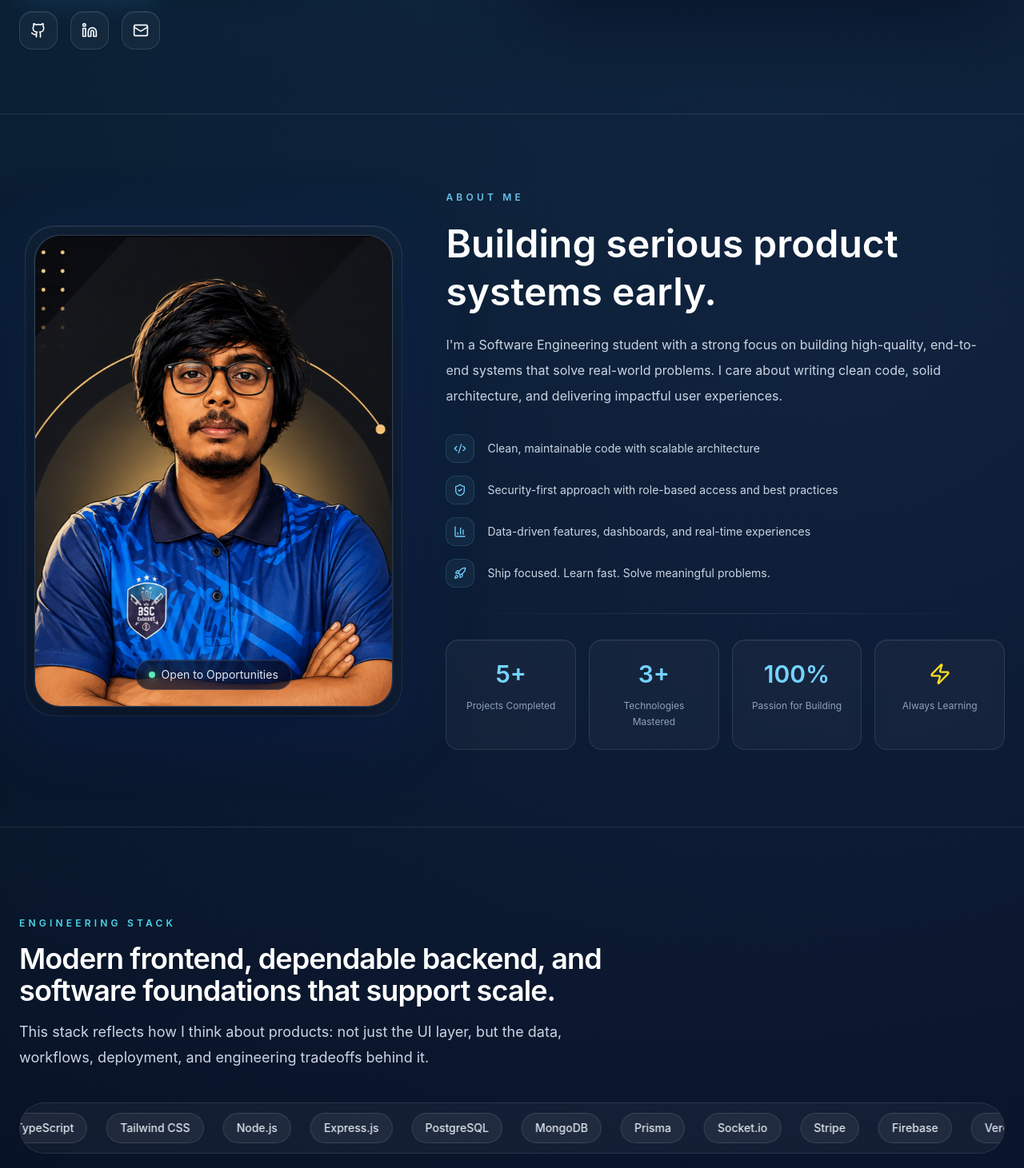
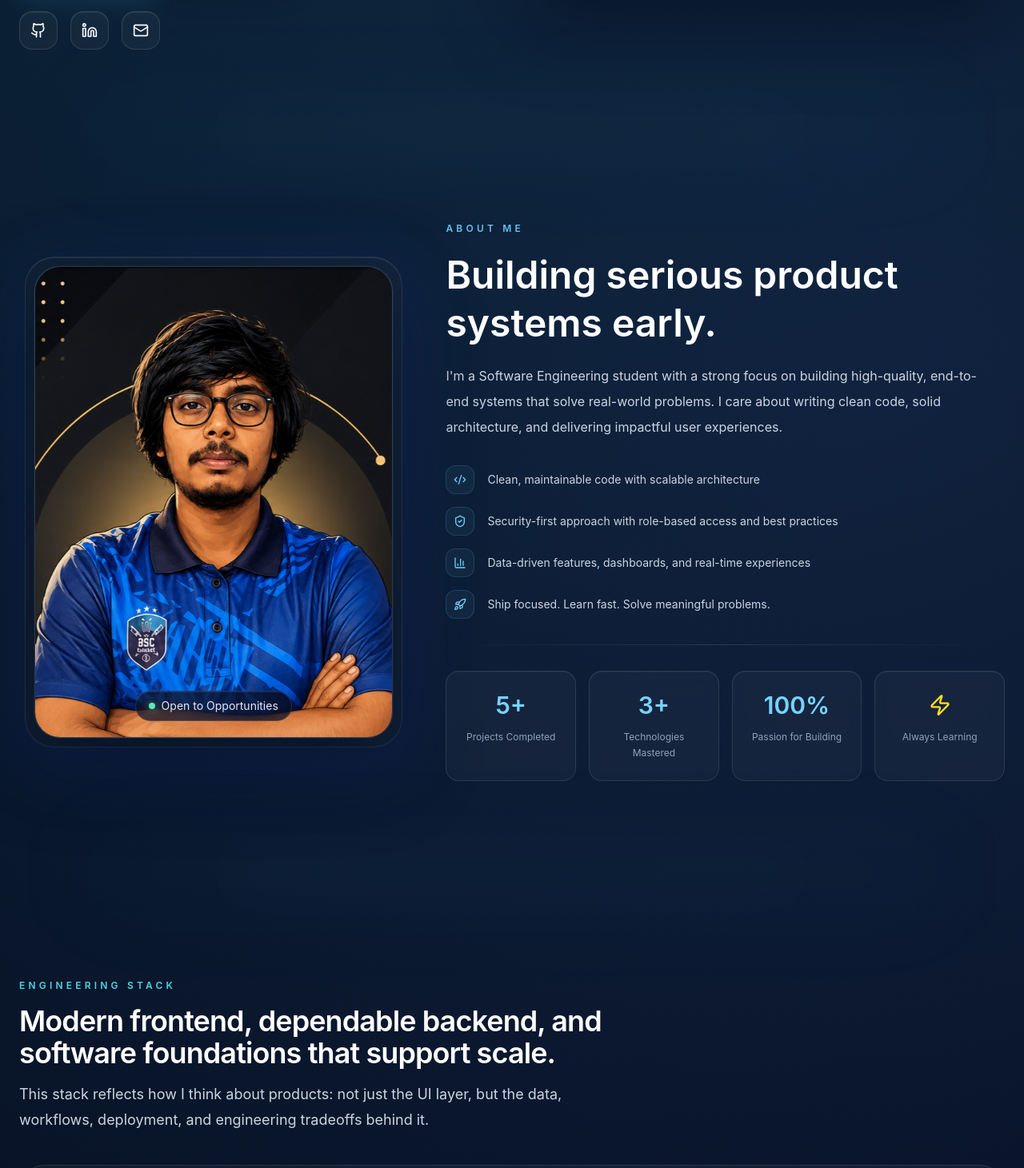
Before and after one commit to SamiunAuntor/Samiun-Alim-Auntor-Portfolio-Site, a Next.js app in the folder frontend/: page / in a window 1280 px wide. Shown: the part 842-2303 px from the top of the page at 80% size. Built offline with nearby package versions, Linux system fonts and the light colour scheme.

Commit message:
feat: changed bg styles and secction dividers

```diff
--- a/frontend/src/app/globals.css
+++ b/frontend/src/app/globals.css
@@ -39,11 +39,11 @@ body::before {
   position: fixed;
   inset: 0;
   background-image:
-    linear-gradient(rgba(148, 163, 184, 0.07) 1px, transparent 1px),
-    linear-gradient(90deg, rgba(148, 163, 184, 0.07) 1px, transparent 1px);
+    linear-gradient(rgba(148, 163, 184, 0.13) 1px, transparent 1px),
+    linear-gradient(90deg, rgba(148, 163, 184, 0.13) 1px, transparent 1px);
   background-size: 44px 44px;
   mask-image: radial-gradient(circle at center, black 35%, transparent 85%);
-  opacity: 0.14;
+  opacity: 0.28;
   pointer-events: none;
   z-index: -1;
 }
--- a/frontend/src/app/page.tsx
+++ b/frontend/src/app/page.tsx
@@ -10,6 +10,7 @@ import { Skills } from "@/components/sections/Skills";
 import { BootSequence } from "@/components/shared/BootSequence";
 import { Footer } from "@/components/shared/Footer";
 import { Navbar } from "@/components/shared/Navbar";
+import { SectionDivider } from "@/components/shared/SectionDivider";
 
 export default function HomePage() {
   return (
@@ -18,13 +19,21 @@ export default function HomePage() {
       <Navbar />
       <main>
         <Hero />
+        <SectionDivider />
         <About />
+        <SectionDivider />
         <Skills />
+        <SectionDivider />
         <EngineeringHighlights />
+        <SectionDivider />
         <Projects />
+        <SectionDivider />
         <GitHubStats />
+        <SectionDivider />
         <Certifications />
+        <SectionDivider />
         <Education />
+        <SectionDivider />
         <Contact />
       </main>
       <Footer />
--- a/frontend/src/components/sections/About.tsx
+++ b/frontend/src/components/sections/About.tsx
@@ -44,7 +44,7 @@ const stats = [
 
 export function About() {
   return (
-    <section id="about" className="border-b border-white/10 py-20 lg:py-24">
+    <section id="about" className="py-20 lg:py-24">
       <div className="mx-auto w-full max-w-7xl px-4 sm:px-6">
         <div className="grid w-full gap-12 lg:grid-cols-[0.82fr_1.18fr] lg:items-center">
           <Reveal>
--- a/frontend/src/components/sections/Hero.tsx
+++ b/frontend/src/components/sections/Hero.tsx
@@ -82,7 +82,7 @@ export function Hero() {
   return (
     <section
       id="home"
-      className="relative overflow-hidden border-b border-white/10 pb-14 pt-12 sm:pb-16 sm:pt-16 lg:pb-18 lg:pt-18 xl:pb-20 xl:pt-20"
+      className="relative overflow-hidden pb-14 pt-12 sm:pb-16 sm:pt-16 lg:pb-18 lg:pt-18 xl:pb-20 xl:pt-20"
     >
       <div className="mx-auto w-full max-w-7xl px-3 sm:px-5 xl:px-6">
         <div className="grid w-full gap-10 lg:grid-cols-[0.92fr_1.08fr] lg:items-center xl:grid-cols-2">
--- /dev/null
+++ b/frontend/src/components/shared/SectionDivider.tsx
@@ -0,0 +1,8 @@
+export function SectionDivider() {
+  return (
+    <div aria-hidden="true" className="pointer-events-none relative mx-auto h-10 w-full max-w-7xl px-4 sm:px-6">
+      <div className="absolute left-1/2 top-1/2 h-18 w-[86%] -translate-x-1/2 -translate-y-1/2 rounded-full bg-sky-400/[0.032] blur-3xl" />
+      <div className="absolute left-1/2 top-1/2 h-8 w-[58%] -translate-x-1/2 -translate-y-1/2 rounded-full bg-cyan-300/[0.038] blur-2xl" />
+    </div>
+  );
+}
```
